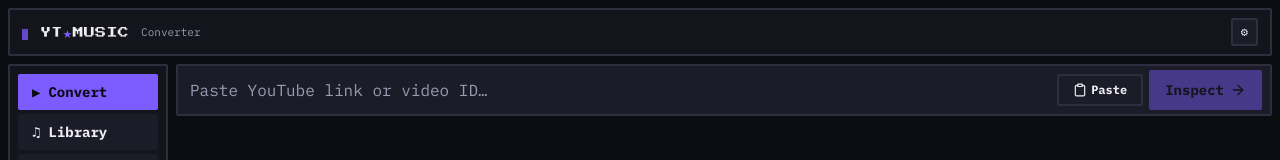
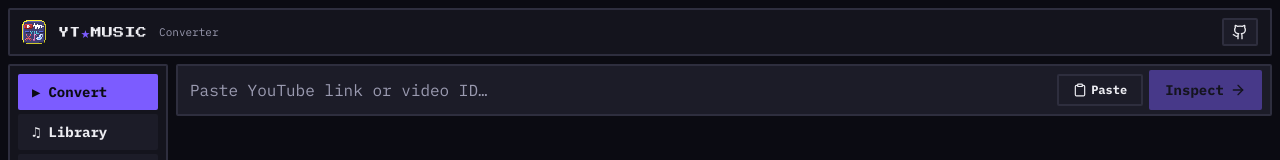
Before and after one commit to x01Jin/ytmc, a React (Vite) app: page / in a window 1280 px wide. Shown: the top 160 px of the page. Built offline with nearby package versions, Linux system fonts and the light colour scheme; no server answers.

Commit message:
updated header
- added GitHub repo link
- updated header icon

```diff
--- a/src/App.tsx
+++ b/src/App.tsx
@@ -65,7 +65,7 @@ function ShellChrome() {
 
   return (
     <AppShell>
-      <TitleBar onOpenSettings={() => navigate("settings")} />
+      <TitleBar />
       <ShellMain>
         <SideNav route={route} onNavigate={navigate} queueCount={activeCount} />
         <ShellContent>
--- a/src/components/AppShell.tsx
+++ b/src/components/AppShell.tsx
@@ -1,5 +1,6 @@
 import { useCallback, useEffect, useState } from "react";
 import type { ReactNode } from "react";
+import { Github } from "lucide-react";
 
 export type AppRoute = "convert" | "library" | "history" | "queue" | "settings";
 
@@ -52,15 +53,16 @@ export function useHashRoute(): {
   return { route, navigate };
 }
 
-export function TitleBar({ onOpenSettings }: { onOpenSettings: () => void }) {
+export function TitleBar() {
   return (
     <header className="px-panel flex shrink-0 items-center gap-3 px-3 py-2">
-      <span
-        aria-hidden="true"
-        className="font-display text-[10px] leading-none text-px-acc"
-      >
-        ▓
-      </span>
+      <img
+        src="/icon.png"
+        alt=""
+        width={24}
+        height={24}
+        className="px-pixelated h-6 w-6 shrink-0"
+      />
       <h1
         className="font-display text-[11px] leading-none tracking-wide"
         translate="no"
@@ -69,14 +71,16 @@ export function TitleBar({ onOpenSettings }: { onOpenSettings: () => void }) {
       </h1>
       <span className="text-[11px] text-px-dim">Converter</span>
       <span className="flex-1" />
-      <button
-        type="button"
+      <a
+        href="https://github.com/x01Jin/ytmc"
+        target="_blank"
+        rel="noopener noreferrer"
         className="px-btn !py-1 !px-2 text-xs"
-        onClick={onOpenSettings}
-        aria-label="Open settings"
+        aria-label="Open YT Music Converter on GitHub"
+        title="Open YT Music Converter on GitHub"
       >
-        ⚙
-      </button>
+        <Github className="h-4 w-4" aria-hidden="true" />
+      </a>
     </header>
   );
 }
```
